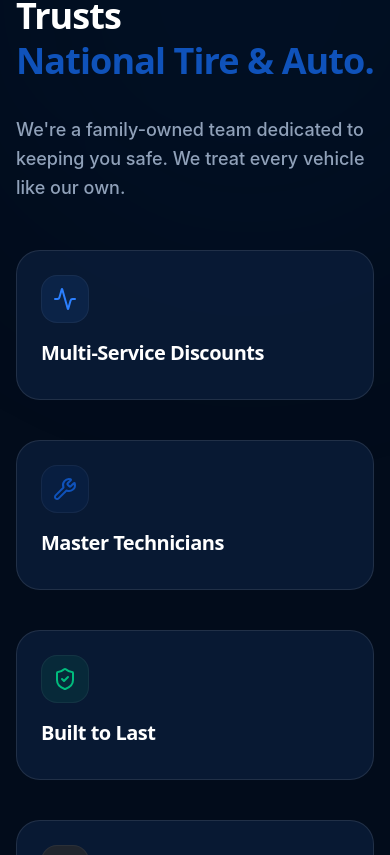
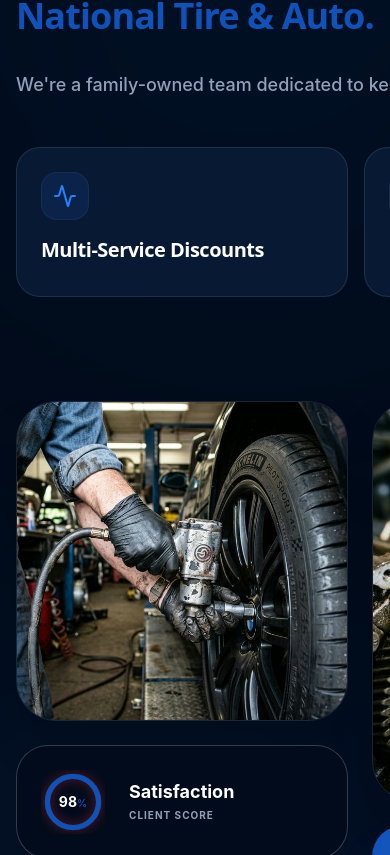
Before and after one commit to Founditmarketing/national, a React (Vite) app: page / in a window 390 px wide. Shown: the part 3389-4244 px from the top of the page. Built offline with nearby package versions, Linux system fonts and the light colour scheme.

Commit message:
Convert vertical stacking elements to horizontal swipe carousels on mobile

```diff
--- a/src/components/WhyChooseUs.tsx
+++ b/src/components/WhyChooseUs.tsx
@@ -58,7 +58,7 @@
               We're a family-owned team dedicated to keeping you safe. We treat every vehicle like our own.
             </p>
 
-            <div className="grid sm:grid-cols-2 gap-x-12 gap-y-10">
+            <div className="flex overflow-x-auto snap-x snap-mandatory sm:grid sm:grid-cols-2 gap-4 sm:gap-x-12 sm:gap-y-10 pb-6 sm:pb-0 -mx-4 px-4 sm:mx-0 sm:px-0 [&::-webkit-scrollbar]:hidden [-ms-overflow-style:none] [scrollbar-width:none]">
               {features.map((feature, index) => (
                 <motion.div
                   key={index}
@@ -66,7 +66,7 @@
                   whileInView={{ opacity: 1, y: 0 }}
                   viewport={{ once: true }}
                   transition={{ delay: index * 0.1 }}
-                  className="flex flex-col gap-4 group bg-slate-800/80 md:bg-transparent p-6 md:p-0 rounded-3xl border border-white/10 md:border-transparent"
+                  className="shrink-0 w-[85vw] sm:w-auto snap-center flex flex-col gap-4 group bg-slate-800/80 md:bg-transparent p-6 md:p-0 rounded-3xl border border-white/10 md:border-transparent"
                 >
                   <div className={`w-12 h-12 ${feature.bg} rounded-2xl flex items-center justify-center border border-white/5 group-hover:scale-110 transition-transform duration-300`}>
                     <div className={feature.color}>
@@ -91,8 +91,8 @@
             transition={{ duration: 0.8, ease: [0.16, 1, 0.3, 1] }}
             className="relative"
           >
-            <div className="grid grid-cols-1 sm:grid-cols-2 gap-6">
-              <div className="space-y-6 pt-0 sm:pt-12">
+            <div className="flex sm:grid sm:grid-cols-2 gap-6 overflow-x-auto snap-x snap-mandatory -mx-4 px-4 sm:mx-0 sm:px-0 pb-6 sm:pb-0 [&::-webkit-scrollbar]:hidden [-ms-overflow-style:none] [scrollbar-width:none]">
+              <div className="space-y-6 pt-0 sm:pt-12 shrink-0 w-[85vw] sm:w-auto snap-center">
                 <img
                   src="/national_modern_shop.png"
                   alt="National Tire & Auto Shop"
@@ -127,7 +127,7 @@
                   </div>
                 </div>
               </div>
-              <div className="space-y-6">
+              <div className="space-y-6 shrink-0 w-[85vw] sm:w-auto snap-center">
                 <img
                   src="/national_mechanic_working.png"
                   alt="Precision Service"
```
